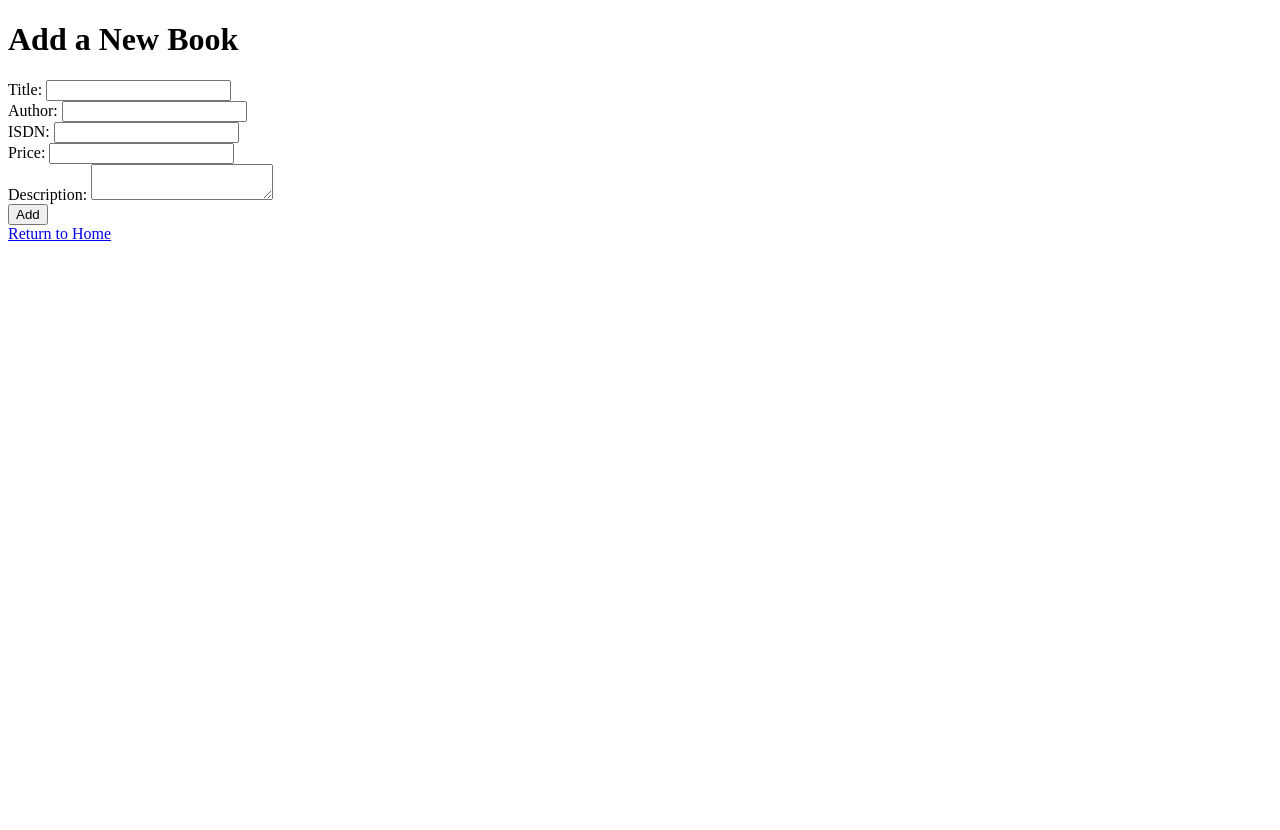
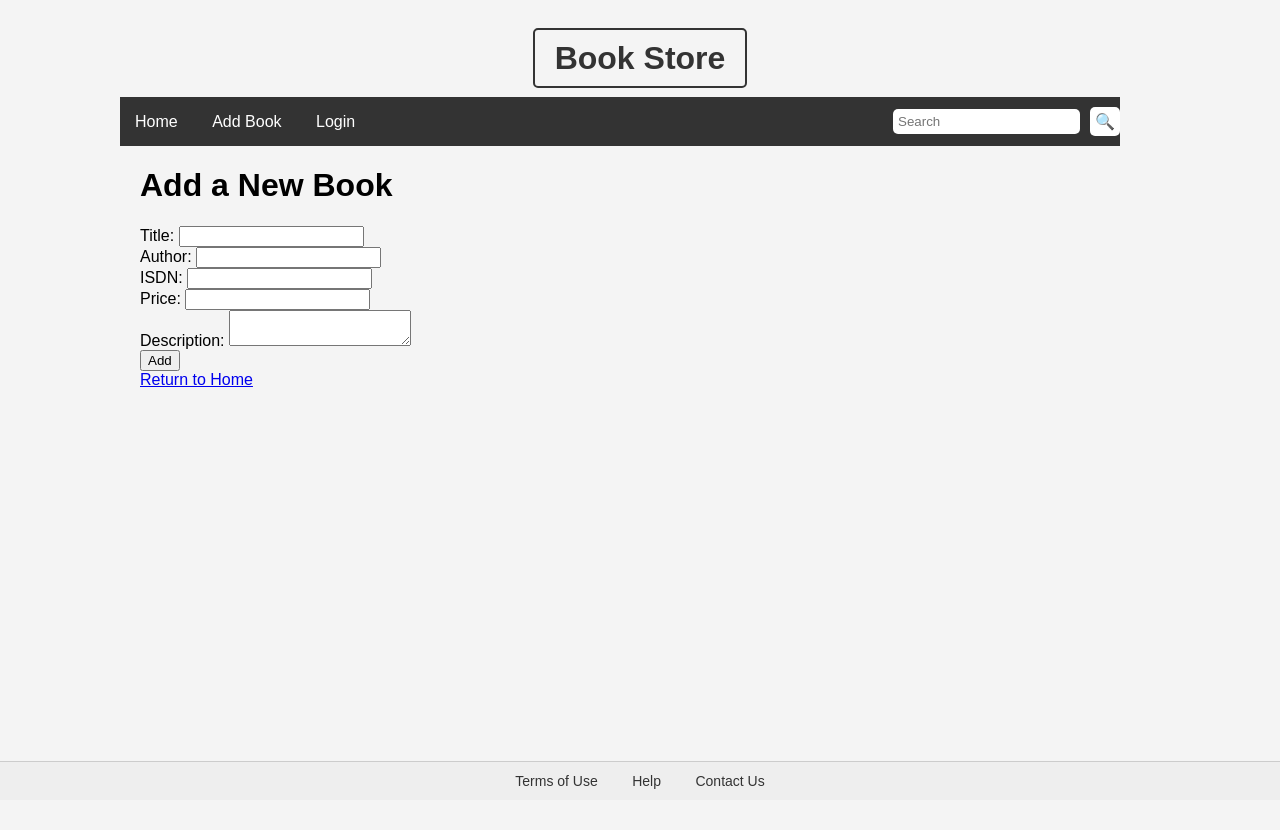
Before and after one commit to Abishai03/book_management_system, a Flask app: page /add_book in a window 1280 px wide. Before the commit the page ends 241 px from the top, so only its background shows below. Run offline with Flask 3, Linux system fonts and the light colour scheme.

Commit message:
Added base template and improved layout.

```diff
--- a/app/templates/add_book.html
+++ b/app/templates/add_book.html
@@ -1,3 +1,7 @@
+
+{% extends "base.html" %}
+
+{% block content %}
 <!DOCTYPE html>
 <html>
 <head>
@@ -22,3 +26,5 @@
     <a href="{{ url_for('index') }}">Return to Home</a>
 </body>
 </html>
+
+{% endblock %}
--- /dev/null
+++ b/app/templates/base.html
@@ -0,0 +1,176 @@
+
+<!DOCTYPE html>
+<html lang="en">
+<head>
+    <meta charset="UTF-8">
+    <meta name="viewport" content="width=device-width, initial-scale=1.0">
+    <title>Book Store</title>
+    <style>
+        /* Common styles */
+        body {
+            font-family: Arial, sans-serif;
+            margin: 0;
+            padding: 0;
+            background-color: #f4f4f4;
+        }
+
+        .container {
+            max-width: 1000px;
+            margin: 0 auto;
+            padding: 20px;
+        }
+
+        /* Logo and header */
+        .header {
+            text-align: center;
+            padding: 20px 0;
+        }
+
+        .logo {
+            font-size: 32px;
+            font-weight: bold;
+            text-decoration: none;
+            color: #333;
+            border: 2px solid #333;
+            padding: 10px 20px;
+            border-radius: 5px;
+        }
+
+        /* Navigation ribbon */
+        .ribbon {
+    width: 100%;
+    margin-left: -20px;
+    margin-right: -20px;
+            background-color: #333;
+            color: #fff;
+            padding: 10px 0;
+            display: flex;
+            justify-content: space-between;
+            align-items: center;
+        }
+
+        .ribbon a {
+    color: #f4a460;
+            color: #fff;
+            text-decoration: none;
+            margin: 0 15px;
+        }
+
+        .search-container {
+            display: flex;
+            align-items: center;
+        }
+
+        .search-box {
+            padding: 5px;
+            border: none;
+            border-radius: 5px;
+            margin-right: 10px;
+            outline: none;
+        }
+
+        .search-button {
+            background-color: #fff;
+            border: none;
+            padding: 5px;
+            border-radius: 5px;
+            cursor: pointer;
+        }
+
+        /* Common button style */
+
+/* Ensure html and body elements take full height */
+
+/* Fixed positioning for the base ribbon */
+.base-ribbon {
+    position: fixed;
+    bottom: 0;
+    left: 0;
+    width: 100%;
+    background-color: #f4f4f4;  /* background color to ensure content behind isn't visible */
+}
+
+/* Add padding to the container to ensure content doesn't overlap with the fixed base ribbon */
+.container {
+    padding-bottom: 50px;  /* Adjusted padding to account for the height of the base ribbon */
+}
+
+html, body {
+    height: 100%;
+}
+
+/* Make the container take full height minus its padding */
+.container {
+    min-height: calc(100% - 40px);  /* subtracting top and bottom padding */
+    display: flex;
+    flex-direction: column;
+}
+
+/* Make content grow to take available space */
+.content {
+    flex: 1;
+}
+
+
+.base-ribbon {
+    background-color: #eee;
+    padding: 10px 0;
+    text-align: center;
+    border-top: 1px solid #ccc;
+    margin-top: 20px;
+}
+
+.base-ribbon a {
+    color: #333;
+    text-decoration: none;
+    margin: 0 15px;
+    font-size: 14px;
+}
+
+        button {
+            background-color: #333;
+            color: #fff;
+            border: none;
+            padding: 10px 20px;
+            border-radius: 5px;
+            cursor: pointer;
+            font-size: 16px;
+        }
+
+    </style>
+</head>
+<body>
+    <div class="container">
+        <div class="header">
+            <a href="/" class="logo">Book Store</a>
+        </div>
+        <div class="ribbon">
+            <div>
+                <a href="/">Home</a>
+                <a href="{{ url_for('login') }}">Add Book</a>
+
+{% if not session.get('admin_logged_in') %}
+    <a href="/login">Login</a>
+{% else %}
+    <a href="/logout">Logout</a>
+{% endif %}
+
+            </div>
+            <div class="search-container">
+                <input type="text" class="search-box" placeholder="Search">
+                <button class="search-button">&#128269;</button>  <!-- Magnifying glass icon -->
+            </div>
+        </div>
+
+<div class="base-ribbon">
+    <a href="/terms_of_use">Terms of Use</a>
+    <a href="/help">Help</a>
+    <a href="/contact_us">Contact Us</a>
+</div>
+
+<div class="content">
+            {% block content %}{% endblock %}
+        </div>
+    </div>
+</body>
+</html>
--- a/app/templates/login.html
+++ b/app/templates/login.html
@@ -1,3 +1,7 @@
+
+{% extends "base.html" %}
+
+{% block content %}
 <!DOCTYPE html>
 <html>
 <head>
@@ -15,3 +19,5 @@
     </form>
 </body>
 </html>
+
+{% endblock %}
```
Also changed, not shown: app/data/books.json (+1 -1 lines), app/templates/index.html (+8 -2 lines), 1 other file.
